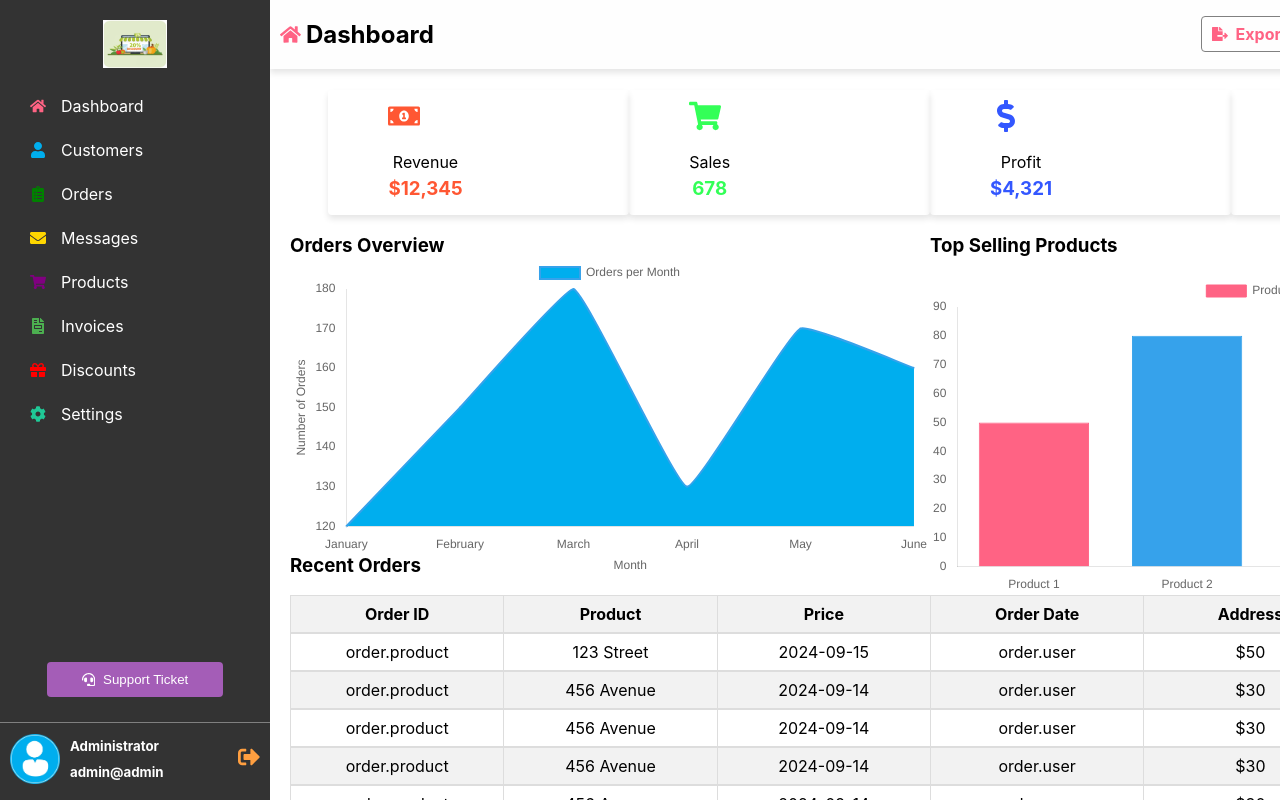
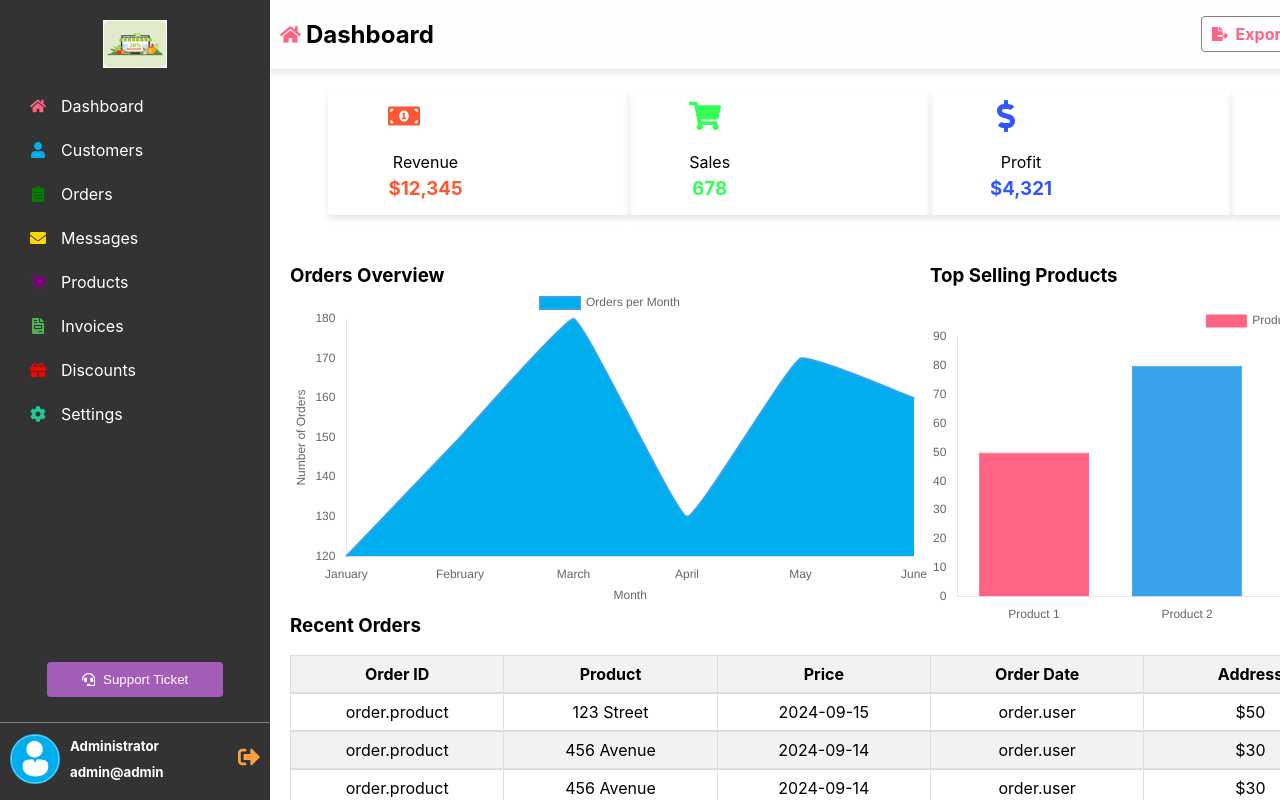
Before and after one commit to Ombito/Admin-dashboard, a React (Create React App) app: page / in a window 1280 px wide. Shown: the top 800 px of the page. Built offline with nearby package versions, Linux system fonts and the light colour scheme.

Commit message:
Fix: home

```diff
--- a/src/components/Home/home.css
+++ b/src/components/Home/home.css
@@ -55,6 +55,9 @@
   margin-top: 70px;
 }
 .dashboard-hero {
+  display: flex;
+  flex-direction: column;
+  gap: 30px;
   width: 100%;
 }
 .dashboard-stats-container {
```
